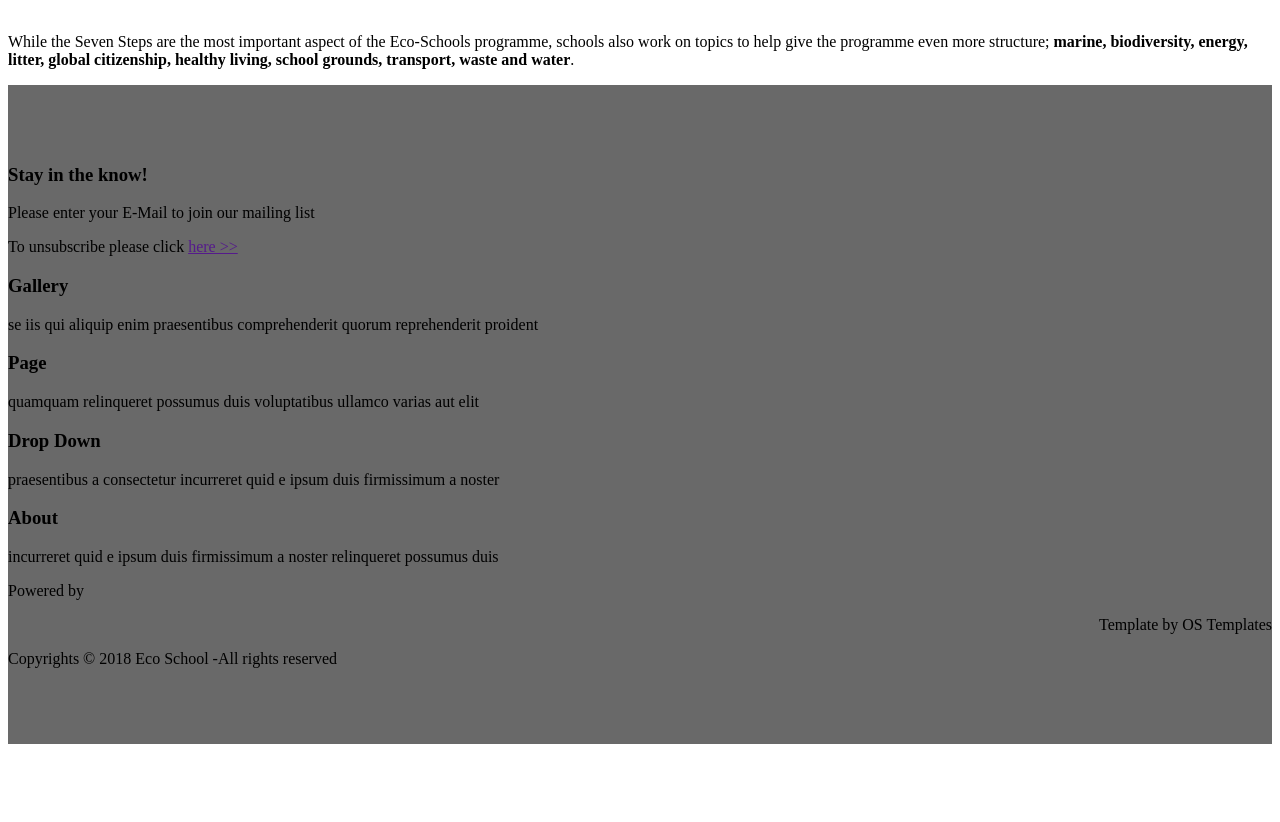
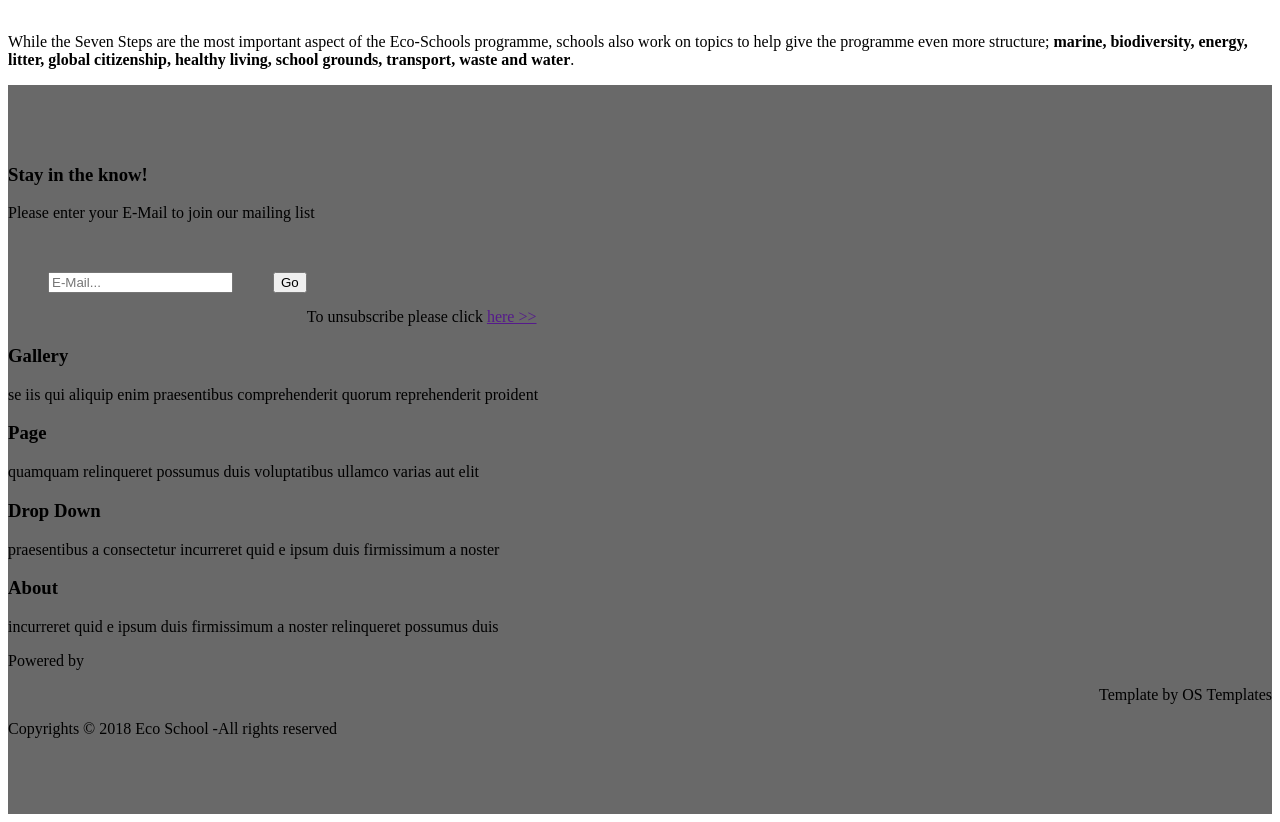
Before and after one commit to edonb99/INT18_19_Gr32, a PHP site: page / in a window 1280 px wide. Shown: the part 1092-1914 px from the top of the page. Before the commit the page ends 1836 px from the top, so only its background shows below. Run offline with PHP 8.4, Linux system fonts and the light colour scheme.

Commit message:
update prej tMartes

```diff
--- a/Index.html
+++ b/Index.html
@@ -145,11 +145,15 @@
 
     <footer class="footer">
 
-
 		<div>
         <h3>Stay in the know!</h3>
         <p>Please enter your E-Mail to join our mailing list</p>
+        <br/>
 
+        <ul style="float:left;"><input type="text" placeholder="E-Mail..."></ul>
+        <ul style="float:left;"><input type="submit" value="Go"></ul>
+        <br/>
+        <br/>
         <p>To unsubscribe please click <a href="">here >></a></p>
     	</div>
 
@@ -181,16 +185,6 @@
       </div>
   </footer>
 
-
-
-
-
-
-
-
-
 </body>
 
-
-
 </html>
```
Also changed, not shown: index.css (line endings or trailing spaces).
